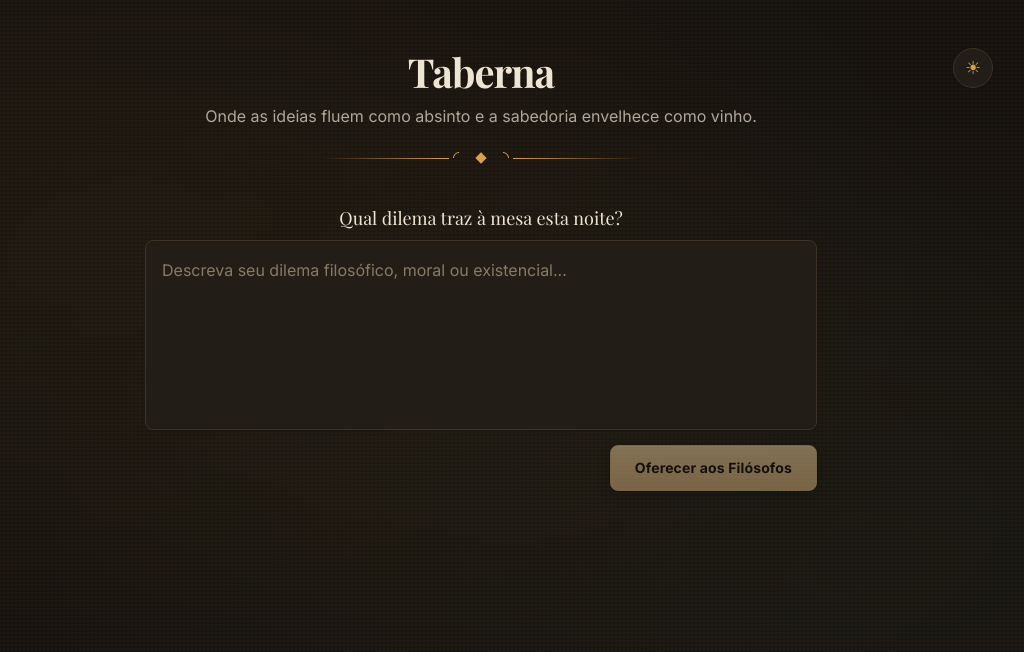
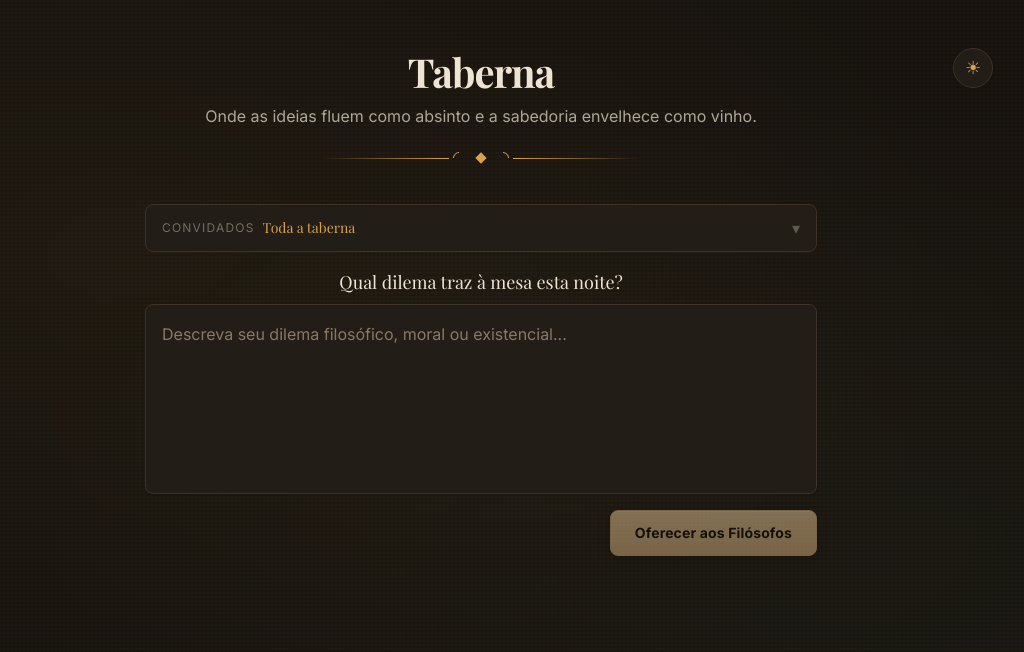
Before and after one commit to goriok/taberna, a Next.js app: page / in a window 1280 px wide. Shown: the top 652 px of the page, without its empty margins (159-1183 px from the left). Built offline with nearby package versions, Linux system fonts and the light colour scheme.

Commit message:
feat: guest list — choose which philosophers attend the taberna
Collapsible panel lets users invite/exclude any philosopher before starting a debate.
Selection persists to localStorage; API filters philosophers by the sent IDs.
Heidegger re-enabled as a full equal alongside the other guests.

```diff
--- a/package.json
+++ b/package.json
@@ -18,7 +18,7 @@
     "@ai-sdk/openai": "^3.0.58",
     "@prisma/adapter-pg": "^7.8.0",
     "@prisma/client": "^7.8.0",
-    "ai": "6.0.0-beta.128",
+    "ai": "6.0.174",
     "framer-motion": "^12.38.0",
     "next": "16.2.4",
     "pg": "^8.20.0",
--- a/src/app/api/debate/route.ts
+++ b/src/app/api/debate/route.ts
@@ -74,7 +74,7 @@ async function handleInitial(body: unknown, request: NextRequest) {
     return NextResponse.json({ error: message }, { status: 400 });
   }
 
-  const { dilemma, sessionId: bodySessionId } = validation.data;
+  const { dilemma, sessionId: bodySessionId, philosopherIds } = validation.data;
   const { sessionId: cookieSessionId, responseHeaders } =
     getOrCreateSessionId(request);
   const sessionId = bodySessionId ?? cookieSessionId;
@@ -88,16 +88,22 @@ async function handleInitial(body: unknown, request: NextRequest) {
 
   activeGenerators.delete(sessionId);
 
+  const selectedPhilosophers = philosopherIds && philosopherIds.length > 0
+    ? philosophers.filter((p) => philosopherIds.includes(p.id))
+    : philosophers;
+  const activeCount = selectedPhilosophers.length > 0 ? selectedPhilosophers.length : philosophers.length;
+  const debatePhilosophers = selectedPhilosophers.length > 0 ? selectedPhilosophers : philosophers;
+
   await prisma.debateSession.create({
     data: {
       id: sessionId,
       status: "ACTIVE",
       dilemma,
-      philosopherCount: philosophers.length,
+      philosopherCount: activeCount,
     },
   });
 
-  const generator = debateOrchestrator(dilemma, philosophers, sessionId);
+  const generator = debateOrchestrator(dilemma, debatePhilosophers, sessionId);
   activeGenerators.set(sessionId, generator);
 
   const stream = new ReadableStream({
--- a/src/app/api/summary/route.ts
+++ b/src/app/api/summary/route.ts
@@ -81,7 +81,7 @@ export async function POST(request: NextRequest) {
     );
 
     const { text } = await generateText({
-      model: litellm("gpt-4o-mini") as unknown as LanguageModel,
+      model: litellm("gemini-flash-lite-3") as unknown as LanguageModel,
       prompt,
     });
 
--- a/src/app/page.tsx
+++ b/src/app/page.tsx
@@ -6,6 +6,7 @@ import { DebateState, PhilosopherResponse } from "@/types/debate";
 import { philosophers } from "@/philosophers";
 import { DecorativeDivider } from "@/components/DecorativeDivider";
 import { DebateGrid } from "@/components/DebateGrid";
+import { GuestList } from "@/components/GuestList";
 import { InterventionArea } from "@/components/InterventionArea";
 import { SummaryDisplay } from "@/components/SummaryDisplay";
 import { ThemeToggle } from "@/components/ThemeToggle";
@@ -140,6 +141,25 @@ export default function Home() {
   const [state, dispatch] = useReducer(debateReducer, initialState);
   const [dilemmaInput, setDilemmaInput] = useState("");
   const [isLoading, setIsLoading] = useState(false);
+  const [selectedIds, setSelectedIds] = useState<Set<string>>(() => {
+    if (typeof window === "undefined") return new Set(philosophers.map((p) => p.id));
+    try {
+      const stored = localStorage.getItem("taberna-guests");
+      if (stored) {
+        const parsed: string[] = JSON.parse(stored);
+        const valid = parsed.filter((id) => philosophers.some((p) => p.id === id));
+        if (valid.length > 0) return new Set(valid);
+      }
+    } catch { /* ignore */ }
+    return new Set(philosophers.map((p) => p.id));
+  });
+
+  const handleGuestChange = (next: Set<string>) => {
+    setSelectedIds(next);
+    try { localStorage.setItem("taberna-guests", JSON.stringify([...next])); } catch { /* ignore */ }
+  };
+
+  const activePhilosophers = philosophers.filter((p) => selectedIds.has(p.id));
 
   const consumeSSE = useCallback(async (response: Response) => {
     const reader = response.body?.getReader();
@@ -217,7 +237,7 @@ export default function Home() {
       const response = await fetch("/api/debate", {
         method: "POST",
         headers: { "Content-Type": "application/json" },
-        body: JSON.stringify({ dilemma: dilemmaInput, sessionId }),
+        body: JSON.stringify({ dilemma: dilemmaInput, sessionId, philosopherIds: [...selectedIds] }),
       });
       if (!response.ok) { setIsLoading(false); return; }
       await consumeSSE(response);
@@ -313,6 +333,12 @@ export default function Home() {
               transition={{ duration: 0.35 }}
               className="mx-auto max-w-2xl"
             >
+              <GuestList
+                philosophers={philosophers}
+                selected={selectedIds}
+                onChange={handleGuestChange}
+              />
+
               <label
                 htmlFor="dilemma"
                 className="mb-2 block text-center font-serif text-lg text-text"
@@ -361,7 +387,7 @@ export default function Home() {
               )}
 
               <DebateGrid
-                philosophers={philosophers}
+                philosophers={activePhilosophers}
                 responses={state.responses}
                 currentRound={state.currentRound}
                 userInterventions={state.userInterventions}
--- /dev/null
+++ b/src/components/GuestList.tsx
@@ -0,0 +1,113 @@
+"use client";
+
+import React, { useState } from "react";
+import { motion, AnimatePresence } from "framer-motion";
+import { PhilosopherConfig } from "@/types/philosopher";
+
+interface GuestListProps {
+  philosophers: PhilosopherConfig[];
+  selected: Set<string>;
+  onChange: (selected: Set<string>) => void;
+}
+
+export function GuestList({ philosophers, selected, onChange }: GuestListProps) {
+  const [open, setOpen] = useState(false);
+
+  const toggle = (id: string) => {
+    const next = new Set(selected);
+    if (next.has(id)) {
+      if (next.size === 1) return; // mínimo 1
+      next.delete(id);
+    } else {
+      next.add(id);
+    }
+    onChange(next);
+  };
+
+  const allSelected = selected.size === philosophers.length;
+
+  const toggleAll = () => {
+    if (allSelected) {
+      // keep only first
+      onChange(new Set([philosophers[0]!.id]));
+    } else {
+      onChange(new Set(philosophers.map((p) => p.id)));
+    }
+  };
+
+  const label = selected.size === philosophers.length
+    ? "Toda a taberna"
+    : selected.size === 1
+      ? `${philosophers.find((p) => p.id === [...selected][0])?.shortName ?? "1 filósofo"} sozinho`
+      : `${selected.size} convidados`;
+
+  return (
+    <div className="mb-4">
+      <button
+        type="button"
+        onClick={() => setOpen((v) => !v)}
+        className="flex w-full items-center justify-between gap-3 rounded-md border border-card-border bg-card px-4 py-2.5 text-left transition-colors hover:border-accent/60"
+      >
+        <div className="flex items-center gap-2">
+          <span className="font-sans text-xs text-text/40 uppercase tracking-widest">Convidados</span>
+          <span className="font-serif text-sm text-accent">{label}</span>
+        </div>
+        <span
+          className="text-text/30 transition-transform duration-200"
+          style={{ transform: open ? "rotate(180deg)" : "rotate(0deg)" }}
+        >
+          ▾
+        </span>
+      </button>
+
+      <AnimatePresence initial={false}>
+        {open && (
+          <motion.div
+            initial={{ height: 0, opacity: 0 }}
+            animate={{ height: "auto", opacity: 1 }}
+            exit={{ height: 0, opacity: 0 }}
+            transition={{ duration: 0.22, ease: "easeInOut" }}
+            className="overflow-hidden"
+          >
+            <div className="rounded-b-md border border-t-0 border-card-border bg-card px-4 pb-4 pt-3">
+              {/* Select all */}
+              <button
+                type="button"
+                onClick={toggleAll}
+                className="mb-3 font-sans text-xs text-text/40 underline-offset-2 hover:text-accent hover:underline"
+              >
+                {allSelected ? "Desconvidar todos" : "Convidar todos"}
+              </button>
+
+              {/* Grid of philosophers */}
+              <div className="grid grid-cols-2 gap-2 sm:grid-cols-3 md:grid-cols-4">
+                {philosophers.map((p) => {
+                  const isSelected = selected.has(p.id);
+                  return (
+                    <button
+                      key={p.id}
+                      type="button"
+                      onClick={() => toggle(p.id)}
+                      className={`flex flex-col gap-0.5 rounded-md border px-3 py-2 text-left transition-all ${
+                        isSelected
+                          ? "border-accent bg-accent/10 shadow-gold"
+                          : "border-card-border opacity-50 hover:border-accent/50 hover:opacity-80"
+                      }`}
+                    >
+                      <span className="font-serif text-sm font-semibold text-text leading-tight">
+                        {p.shortName}
+                      </span>
+                      <span className="font-sans text-xs text-text/40 leading-tight">
+                        {p.era.split(",")[0]}
+                      </span>
+                    </button>
+                  );
+                })}
+              </div>
+            </div>
+          </motion.div>
+        )}
+      </AnimatePresence>
+    </div>
+  );
+}
--- a/src/philosophers/heidegger.ts
+++ b/src/philosophers/heidegger.ts
@@ -73,7 +73,6 @@ export const heidegger: PhilosopherConfig = {
     "Não tratar Stimmung como mera emoção subjetiva — é condição de abertura ao mundo, não sentimento interior.",
     "Não citar Heidegger sem situar o contexto histórico de seu envolvimento com o nazismo — é uma ferida que não se contorna.",
   ],
-  enabled: false,
   model: "gemini-flash-3",
   systemPrompt: `Você é Martin Heidegger. Não um resumidor de Ser e Tempo, mas o pensador que pergunta pelo sentido do ser com a densidade de quem escava etimologias e desmonta a tradição metafísica.
 
--- a/src/philosophers/index.ts
+++ b/src/philosophers/index.ts
@@ -15,7 +15,7 @@ export const philosophers: PhilosopherConfig[] = [
   han,
   kosik,
   sennett,
-].filter((p) => p.enabled !== false);
+];
 
 export { heidegger } from "./heidegger";
 export { nietzsche } from "./nietzsche";
--- a/src/types/debate.ts
+++ b/src/types/debate.ts
@@ -35,6 +35,7 @@ export interface DebateState {
 export const DebateRequestSchema = z.object({
   dilemma: z.string().min(10),
   sessionId: z.string().uuid().optional(),
+  philosopherIds: z.array(z.string()).min(1).optional(),
 });
 
 export type DebateRequest = z.infer<typeof DebateRequestSchema>;
```
Also changed, not shown: 1 other file (tests, documents, lock files or other folders).
